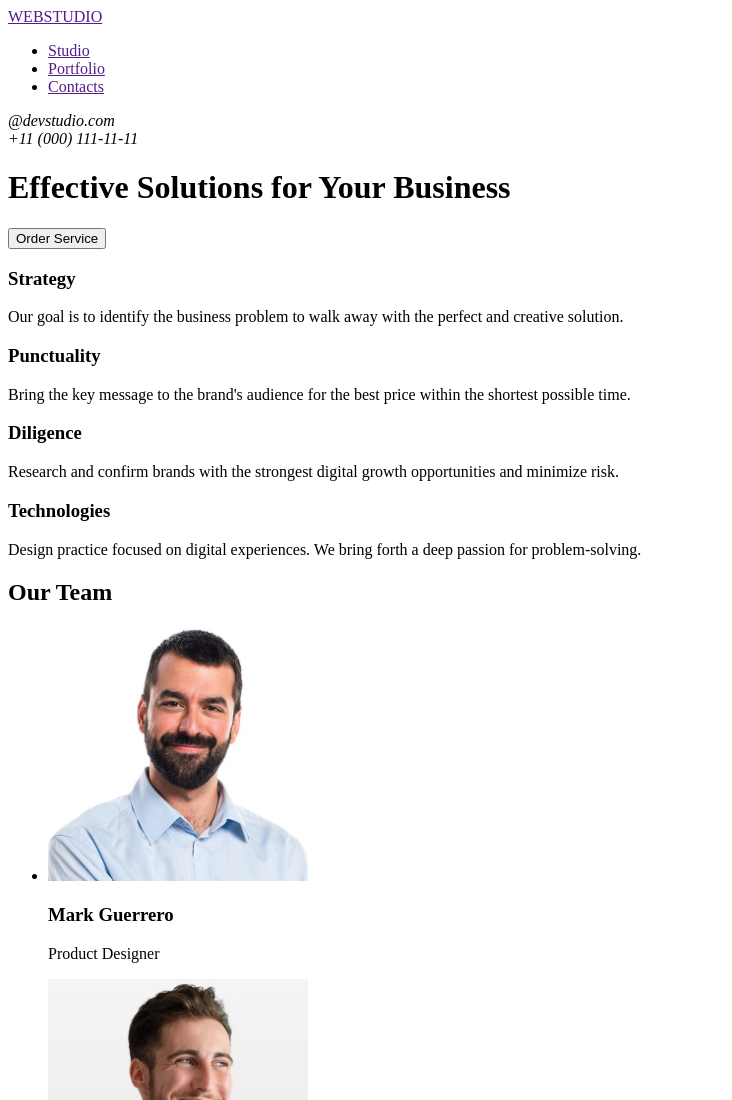
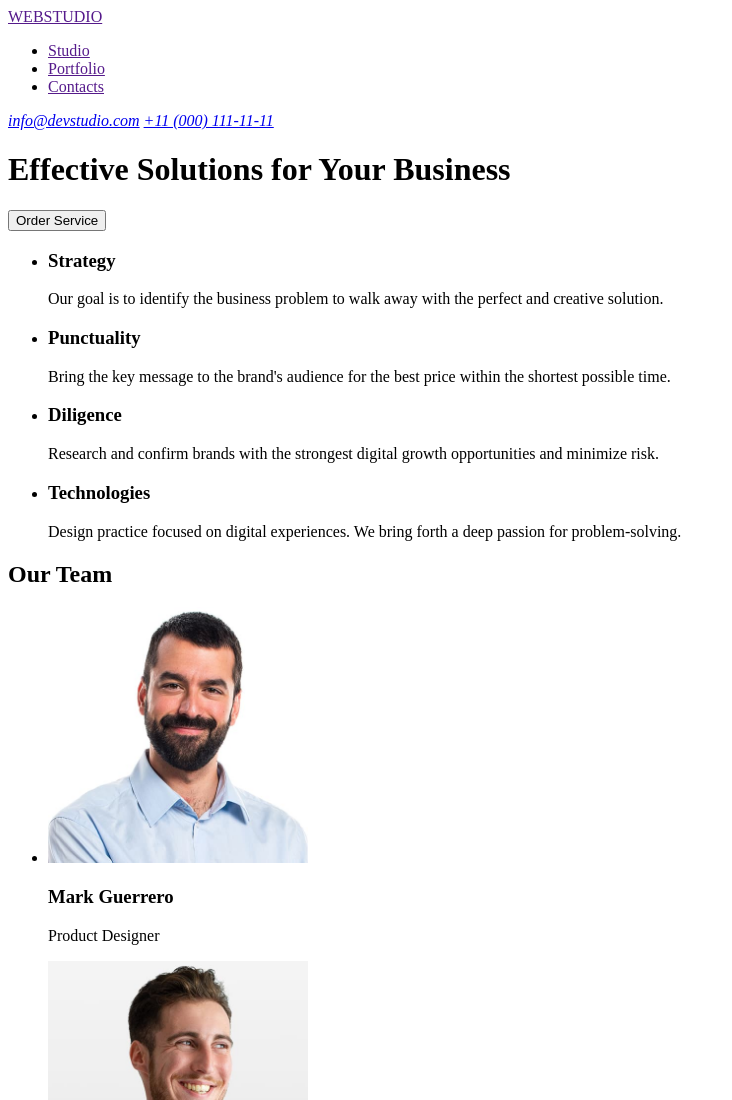
Before and after one commit to Bedirhan-99/goit-markup-hw-01, a plain HTML site: page index.html in a window 1280 px wide. Shown: the top 1100 px of the page, without its empty margins (0-732 px from the left). Drawn offline with Linux system fonts and the light colour scheme.

Commit message:
fix errors

```diff
--- a/index.html
+++ b/index.html
@@ -1,8 +1,8 @@
 <!DOCTYPE html>
 <html lang="en">
   <head>
-    <meta charset="UTF-8">
-    <meta name="viewport" content="width=, initial-scale=1.0">
+    <meta charset="UTF-8" />
+    <meta name="viewport" content="width=device-width, initial-scale=1.0" />
     <title>Document</title>
   </head>
   <body>
@@ -16,37 +16,48 @@
         </ul>
       </nav>
       <address>
-            @devstudio.com <br />
-            +11 (000) 111-11-11
+        <a href="mailto:info@devstudio.com">info@devstudio.com</a>
+        <a href="tel:+11 (000) 111-11-11">+11 (000) 111-11-11</a>
       </address>
-
     </header>
     <main>
-
-        <h1>Effective Solutions
-        for Your Business</h1>
+      <h1>Effective Solutions for Your Business</h1>
       <button type="button">Order Service</button>
 
       <section>
+        <ul>
+          <li>
             <h3>Strategy</h3>
-            <p>Our goal is to identify the business
-            problem to walk away with the perfect and creative solution.
+            <p>
+              Our goal is to identify the business problem to walk away with the
+              perfect and creative solution.
             </p>
-        </section>
+          </li>
 
-        <section>
+          <li>
             <h3>Punctuality</h3>
-            <p>Bring the key message to the brand's audience for the best price within the shortest possible time.</p>
-        </section>
+            <p>
+              Bring the key message to the brand's audience for the best price
+              within the shortest possible time.
+            </p>
+          </li>
 
-        <section>
+          <li>
             <h3>Diligence</h3>
-            <p>Research and confirm brands with the strongest digital growth opportunities and minimize risk.</p>
-        </section>
+            <p>
+              Research and confirm brands with the strongest digital growth
+              opportunities and minimize risk.
+            </p>
+          </li>
 
-        <section>
+          <li>
             <h3>Technologies</h3>
-            <p>Design practice focused on digital experiences. We bring forth a deep passion for problem-solving.</p>
+            <p>
+              Design practice focused on digital experiences. We bring forth a
+              deep passion for problem-solving.
+            </p>
+          </li>
+        </ul>
       </section>
 
       <h2>Our Team</h2>
@@ -54,7 +65,11 @@
       <section>
         <ul>
           <li>
-                    <img src="images/mark.jpg" alt="image of mark guerrero"  width="260" />
+            <img
+              src="images/mark.jpg"
+              alt="image of mark guerrero"
+              width="260"
+            />
             <h3>Mark Guerrero</h3>
             <p>Product Designer</p>
           </li>
@@ -64,12 +79,20 @@
             <p>Frontend Developer</p>
           </li>
           <li>
-                    <img src="images/camila.jpg" alt="image of camila garcia" width="260" />
+            <img
+              src="images/camila.jpg"
+              alt="image of camila garcia"
+              width="260"
+            />
             <h3>Camila Garcia</h3>
             <p>Marketing</p>
           </li>
           <li>
-                    <img src="images/daniel.jpg" alt="image of daniel wilson" width="260" />
+            <img
+              src="images/daniel.jpg"
+              alt="image of daniel wilson"
+              width="260"
+            />
             <h3>Daniel Wilson</h3>
             <p>UI Designer</p>
           </li>
@@ -78,7 +101,10 @@
     </main>
     <footer>
       <a href="">WEBSTUDIO</a>
-        <p>Increase the flow of customers and sales for your business with digital marketing & growth solutions.</p>
+      <p>
+        Increase the flow of customers and sales for your business with digital
+        marketing & growth solutions.
+      </p>
     </footer>
   </body>
 </html>
```
Lines whose indentation alone changed are shown as unchanged.
